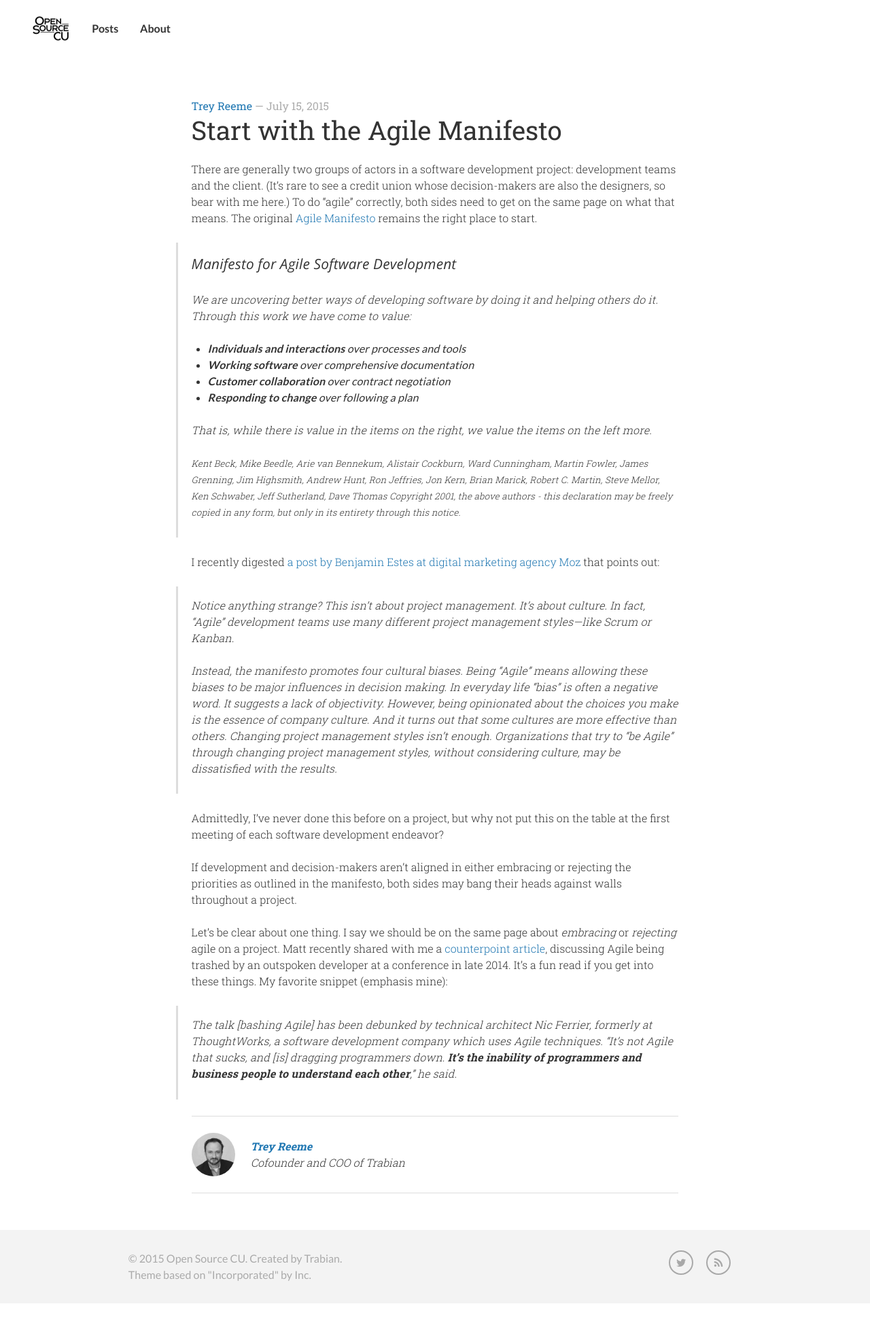
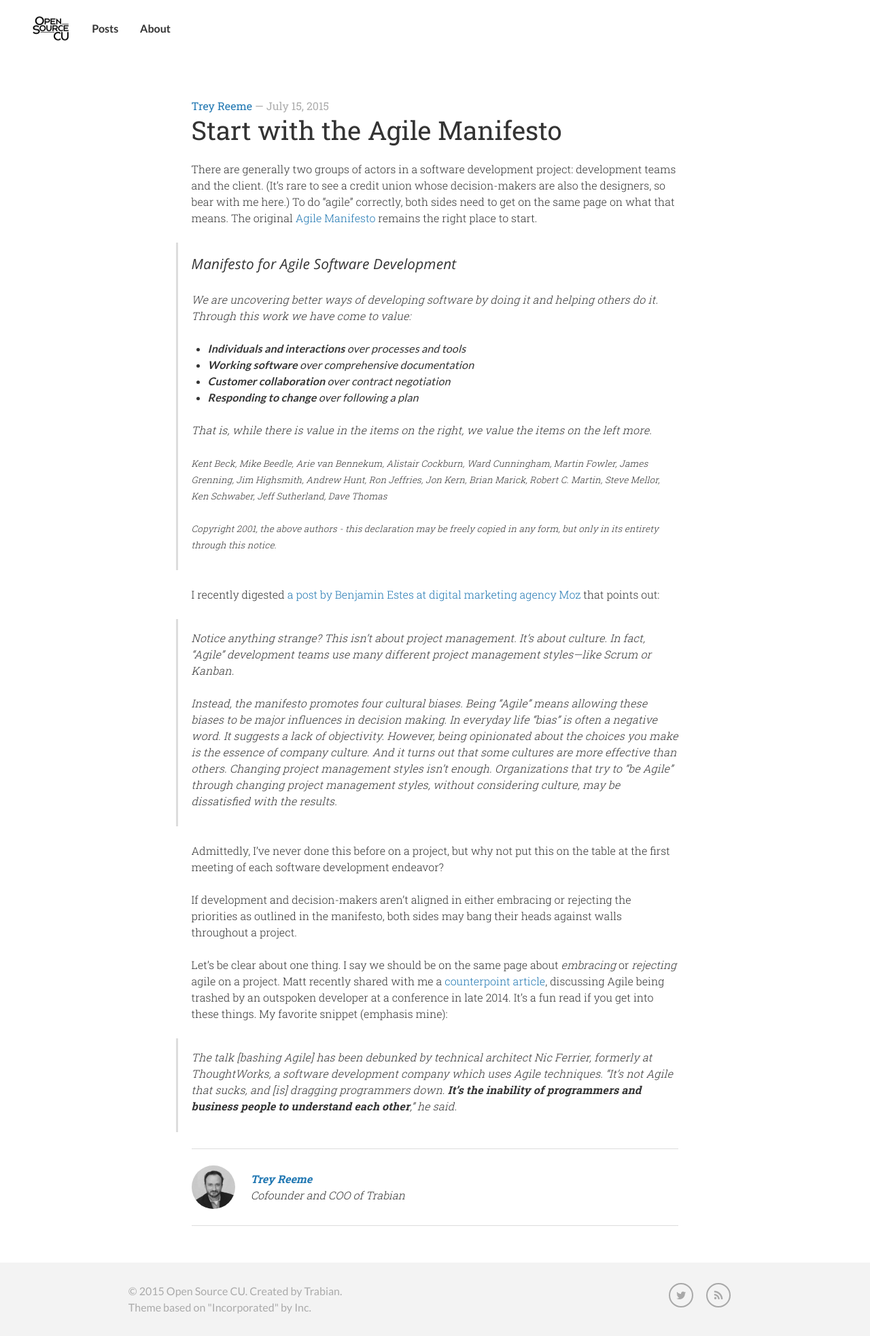
Before and after one commit to opensourcecu/opensourcecu.github.io, a Jekyll site: the page built from _posts/2015-07-15-agile.md, in a window 1280 px wide. Shown: the whole page at 68% size. Built offline with Jekyll 4.4.1, drawn with Linux system fonts in a browser that asks for light colours; nearby versions of some CDN libraries; some web fonts are replaced; comment, search, counter and statistics services are not loaded; before the commit the page ends 1918 px from its top, so only the background shows below that.

Commit message:
Blockquote small text cleanup
Cleaned up small text in blockquote

```diff
--- a/_posts/2015-07-15-agile.md
+++ b/_posts/2015-07-15-agile.md
@@ -24,8 +24,9 @@
 >
 > That is, while there is value in the items on the right, we value the items on the left more.
 >
->  <small>Kent Beck, Mike Beedle, Arie van Bennekum, Alistair Cockburn, Ward Cunningham, Martin Fowler, James Grenning, Jim Highsmith, Andrew Hunt, Ron Jeffries, Jon Kern, Brian Marick, Robert C. Martin, Steve Mellor, Ken Schwaber, Jeff Sutherland, Dave Thomas
-> <em>Copyright 2001, the above authors - this declaration may be freely copied in any form, but only in its entirety through this notice.</em></small>
+> <small>Kent Beck, Mike Beedle, Arie van Bennekum, Alistair Cockburn, Ward Cunningham, Martin Fowler, James Grenning, Jim Highsmith, Andrew Hunt, Ron Jeffries, Jon Kern, Brian Marick, Robert C. Martin, Steve Mellor, Ken Schwaber, Jeff Sutherland, Dave Thomas</small>
+>
+> <small>Copyright 2001, the above authors - this declaration may be freely copied in any form, but only in its entirety through this notice.</small>
 
 I recently digested [a post by Benjamin Estes at digital marketing agency Moz](https://moz.com/blog/digital-marketing-from-the-agile-manifesto) that points out:
 
```
